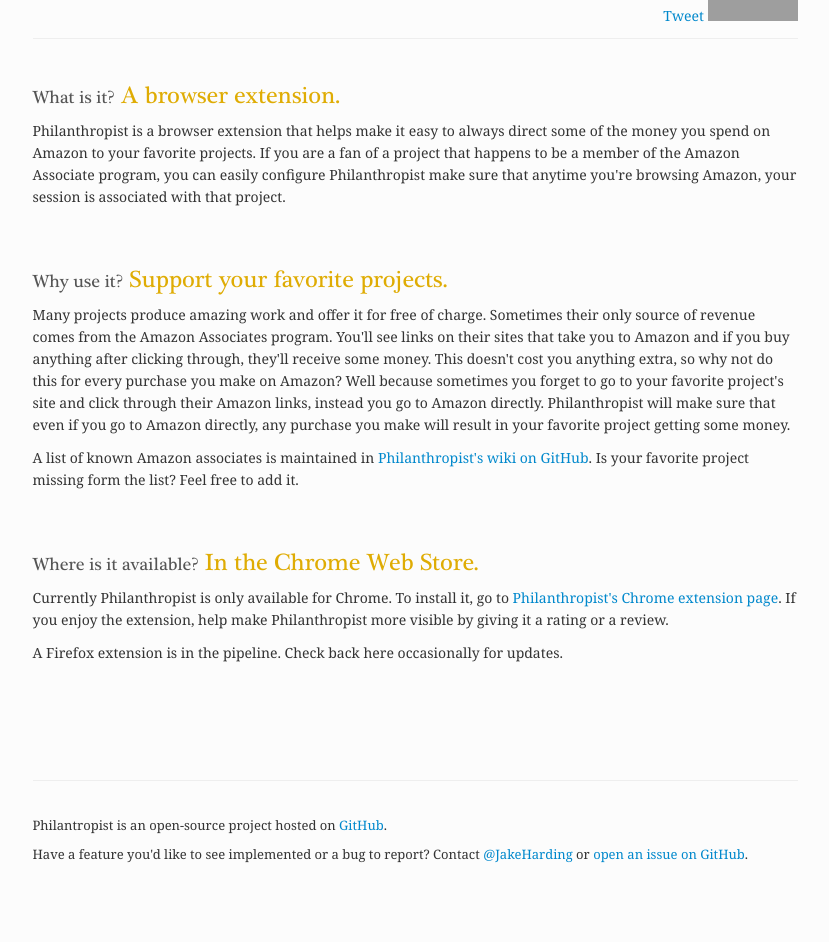
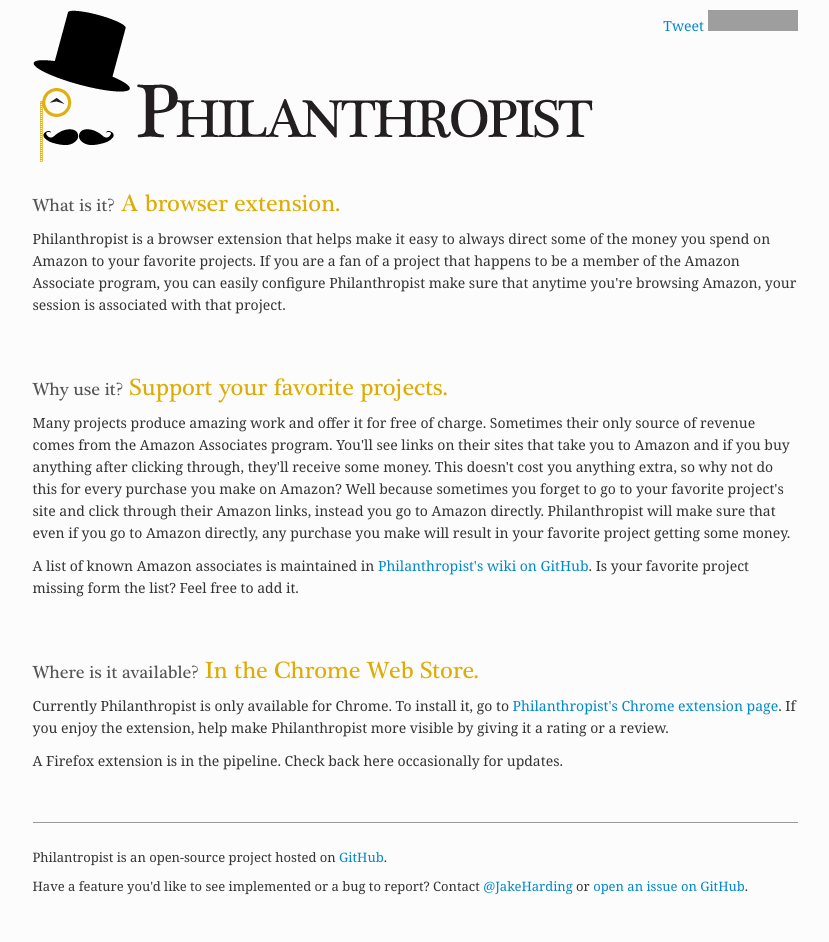
Before and after one commit to jharding/philanthropist, a Jekyll site: the page built from index.html, in a window 1280 px wide. Shown: the whole page, without its empty margins (225-1054 px from the left). Built offline with Jekyll 4.4.1, drawn with Linux system fonts in a browser that asks for light colours; comment, search, counter and statistics services are not loaded; before the commit the page ends 900 px from its top, so only the background shows below that; grey boxes are pictures that could not be loaded.

Commit message:
adding banner.

```diff
--- a/_layouts/default.html
+++ b/_layouts/default.html
@@ -19,7 +19,7 @@
             <iframe src="//www.facebook.com/plugins/like.php?href=http%3A%2F%2Fjharding.github.com%2Fphilanthropist%2F&amp;send=false&amp;layout=button_count&amp;width=90&amp;show_faces=false&amp;action=like&amp;colorscheme=light&amp;font&amp;height=21&amp;appId=395045873846915" scrolling="no" frameborder="0" style="border:none; overflow:hidden; width:90px; height:21px;" allowTransparency="true"></iframe>
           </li>
         </ul>
-        <div class='logo'></div>
+        <div class='banner'></div>
       </header>
       {{ content }}
     </div>
--- a/public/css/style.css
+++ b/public/css/style.css
@@ -3999,8 +3999,16 @@
   color: #dfac04;
 }
 .container-main header {
-  margin-bottom: 35px;
-  border-bottom: 1px solid #eeeeee;
+  margin: 10px 0;
+  *zoom: 1;
+}
+.container-main header:before,
+.container-main header:after {
+  display: table;
+  content: "";
+}
+.container-main header:after {
+  clear: both;
 }
 .container-main header .social-media {
   float: right;
@@ -4013,16 +4021,18 @@
 
   *zoom: 1;
 }
-.container-main header .logo {
-  clear: both;
+.container-main header .banner {
+  height: 162px;
+  width: 560px;
+  background: url('../img/banner.png') no-repeat;
 }
 .container-main section {
   margin-bottom: 50px;
 }
 footer {
-  padding: 35px 0;
+  padding: 25px 0;
   box-sizing: border-box;
-  border-top: 1px solid #eeeeee;
+  border-top: 1px solid #999999;
 }
 footer p {
   font-size: 13px;
```
Also changed, not shown: public/css/default_layout.less (+8 -6 lines), public/img/banner.png (added).
